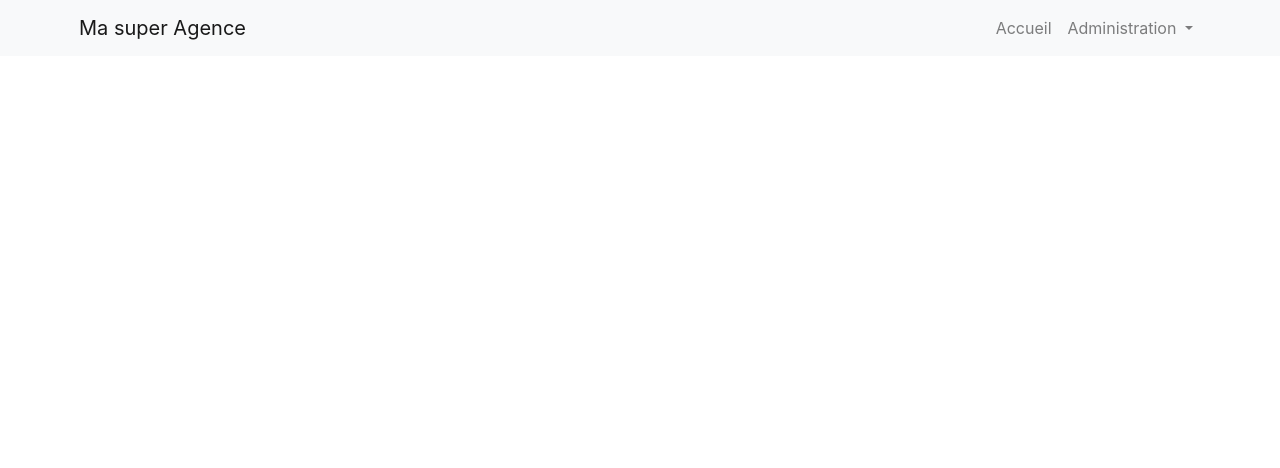
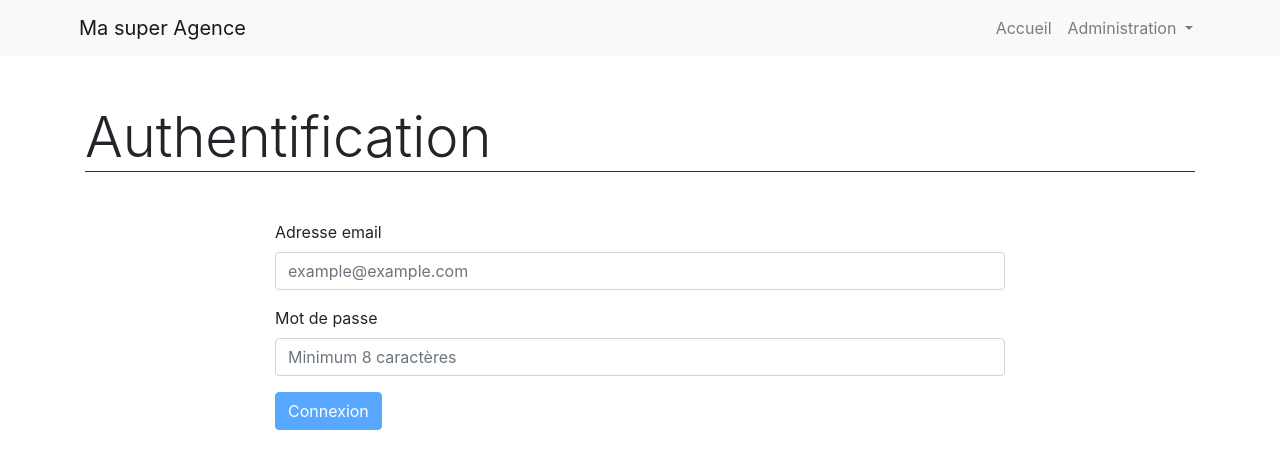
Before and after one commit to Bruno-2Ln/AgenceImmo, an Angular app: page /login in a window 1280 px wide. Before the commit this address led to /. Shown: the top 468 px of the page. Built offline with nearby package versions, Linux system fonts and the light colour scheme.

Commit message:
mise en place des éléments d'authentification pour firebase

```diff
--- a/src/app/app-routing.module.ts
+++ b/src/app/app-routing.module.ts
@@ -1,11 +1,13 @@
 import { NgModule } from '@angular/core';
 import { Routes, RouterModule } from '@angular/router';
 import { AdminDashboardComponent } from './admin/admin-dashboard/admin-dashboard.component';
+import { SigninComponent } from './authentication/signin/signin.component';
 import { HomeComponent } from './components/home/home.component';
 
 const routes: Routes = [
   { path: "home", component: HomeComponent },
   { path: "admin/dashboard", component: AdminDashboardComponent },
+  { path: "login", component: SigninComponent}
 ];
 
 @NgModule({
--- a/src/app/app.component.ts
+++ b/src/app/app.component.ts
@@ -1,4 +1,5 @@
 import { Component } from '@angular/core';
+import firebase from 'firebase';
 
 @Component({
   selector: 'app-root',
@@ -9,4 +10,15 @@ import { Component } from '@angular/core';
 export class AppComponent {
   title = 'agence';
 
+  constructor(){
+    const firebaseConfig = {
+      apiKey: "AIzaSyAVwQalbu3MbhOvGE3oGNTebu5kHU_uMEM",
+      authDomain: "monagence-75193.firebaseapp.com",
+      projectId: "monagence-75193",
+      storageBucket: "monagence-75193.appspot.com",
+      messagingSenderId: "810081087062",
+      appId: "1:810081087062:web:950ad6adc272d3941915f7"
+    };
+    firebase.initializeApp(firebaseConfig);
+  }
 }
--- a/src/app/app.module.ts
+++ b/src/app/app.module.ts
@@ -9,6 +9,7 @@ import { HomeComponent } from './components/home/home.component';
 import { AdminDashboardComponent } from './admin/admin-dashboard/admin-dashboard.component';
 import { AdminPropertiesComponent } from './admin/admin-properties/admin-properties.component';
 import { FormsModule, ReactiveFormsModule } from '@angular/forms';
+import { SigninComponent } from './authentication/signin/signin.component';
 
 @NgModule({
   declarations: [
@@ -16,7 +17,8 @@ import { FormsModule, ReactiveFormsModule } from '@angular/forms';
     HeaderComponent,
     HomeComponent,
     AdminDashboardComponent,
-    AdminPropertiesComponent
+    AdminPropertiesComponent,
+    SigninComponent
   ],
   imports: [
     BrowserModule,
--- /dev/null
+++ b/src/app/authentication/signin/signin.component.html
@@ -0,0 +1,19 @@
+<div class="container">
+    <h1 class="display-4 mt-5 mb-0">Authentification</h1>
+    <hr class="mt-0 mb-5 bg-dark">
+    <div class="row">
+        <div class="col-sm-12 col-md-10 col-lg-8 mx-auto">
+            <form [formGroup]="signinForm" (ngSubmit)="onSubmitSigninForm()">
+                <div class="form-group">
+                    <label for="">Adresse email</label>
+                    <input type="email" id="email" class="form-control" placeholder="example@example.com" formControlName="email">
+                </div>
+                <div class="form-group">
+                    <label for="">Mot de passe</label>
+                    <input type="text" id="password" class="form-control" placeholder="Minimum 8 caractères" formControlName="password">
+                </div>
+                <button class="btn btn-primary" [disabled]="signinForm.invalid" type="submit">Connexion</button>
+            </form>
+        </div>
+    </div>
+</div>
--- /dev/null
+++ b/src/app/authentication/signin/signin.component.ts
@@ -0,0 +1,42 @@
+import { Component, OnInit } from '@angular/core';
+import { FormBuilder, FormGroup, Validators } from '@angular/forms';
+import { AuthenticationService } from 'src/app/services/authentication.service';
+
+@Component({
+  selector: 'app-signin',
+  templateUrl: './signin.component.html',
+  styleUrls: ['./signin.component.css']
+})
+export class SigninComponent implements OnInit {
+
+  signinForm: FormGroup;
+
+  constructor(
+    private formBuilder: FormBuilder,
+    private authenticationService: AuthenticationService,
+  ) { }
+
+  ngOnInit(): void {
+    this.initSigninForm();
+  }
+
+  initSigninForm() {
+    this.signinForm = this.formBuilder.group({
+    email: ['', [Validators.required, Validators.email]],
+    password: ['', [Validators.required, Validators.minLength(8)]],
+  });
+}
+
+onSubmitSigninForm() {
+  const email = this.signinForm.get('email').value;
+  const password = this.signinForm.get('password').value;
+
+  this.authenticationService.signUpUser(email,password).then(
+    () => {
+      console.log('OKEY');
+    }
+  ).catch(
+    (error) => console.log(error))
+}
+
+}
--- /dev/null
+++ b/src/app/services/authentication.service.ts
@@ -0,0 +1,25 @@
+import { Injectable } from '@angular/core';
+import firebase from 'firebase';
+
+@Injectable({
+  providedIn: 'root'
+})
+export class AuthenticationService {
+
+  constructor() { }
+
+  signUpUser(email: string, password: string) {
+    return new Promise (
+      (resolve, reject) => {
+        firebase.auth().createUserWithEmailAndPassword(email, password).then(
+          () => {
+            console.log('Connecté');
+            resolve(void 0);
+          }
+          ).catch(
+            (error) => reject(error));
+      }
+    );
+  }
+
+}
```
Also changed, not shown: src/app/authentication/signin/signin.component.css (added), 2 other files (tests, documents, lock files or other folders).
